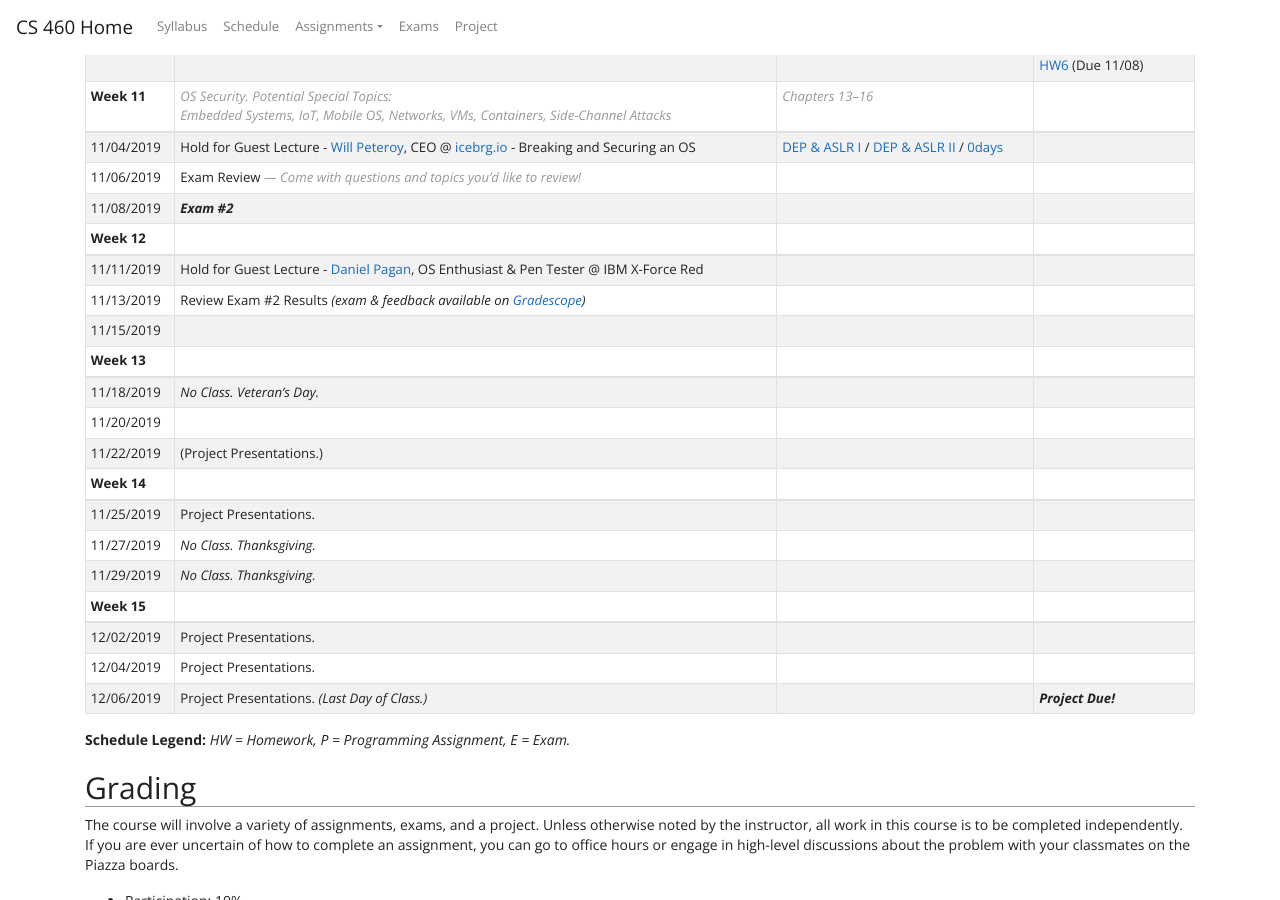
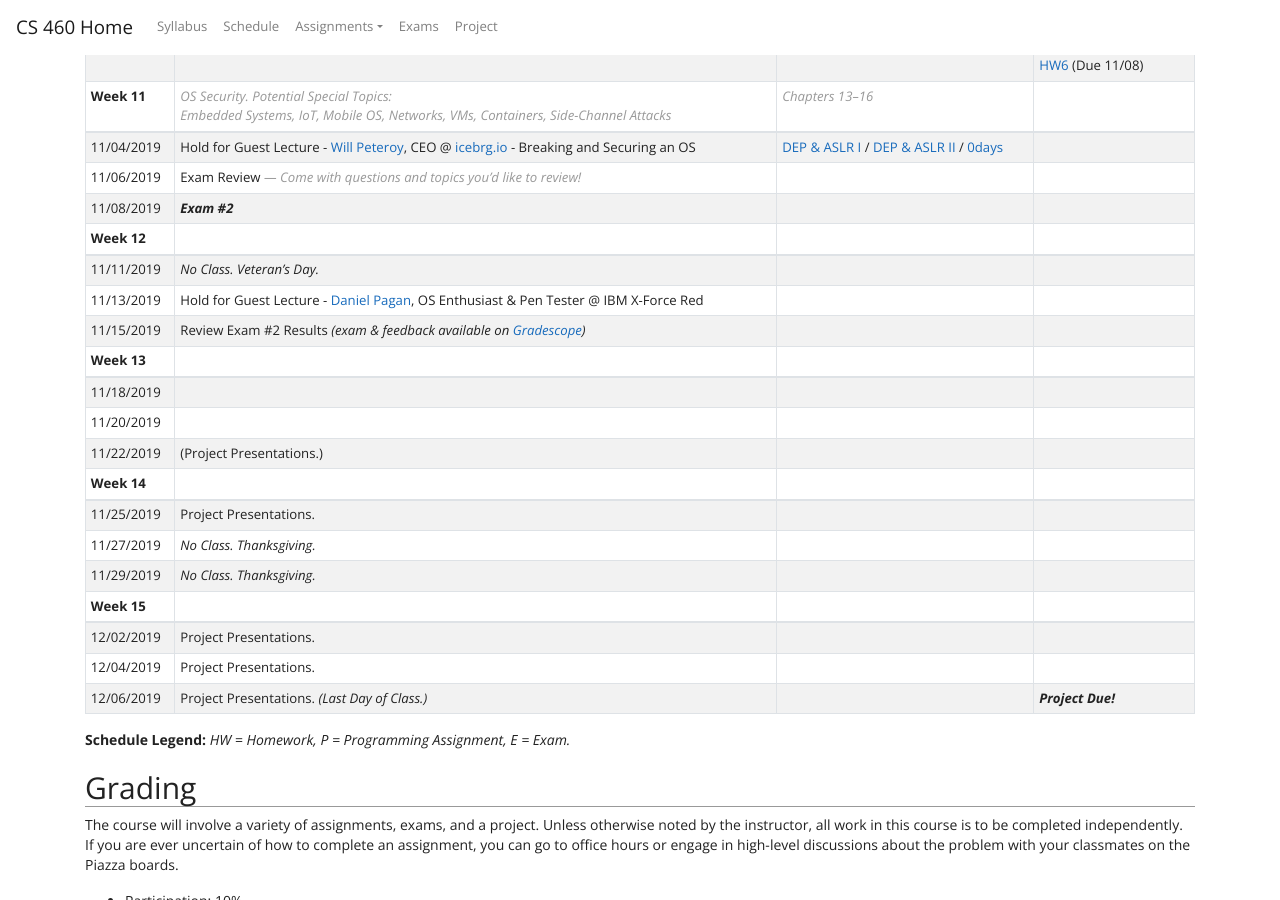
Before and after one commit to traviswpeters/cs460-2019-fall, a Jekyll site: the page built from index.md, in a window 1280 px wide and 900 px high, scrolled down 3318 px. Built offline with Jekyll 4.4.1, drawn with Linux system fonts in a browser that asks for light colours; nearby versions of some CDN libraries.

Commit message:
fix dates

```diff
--- a/index.md
+++ b/index.md
@@ -244,12 +244,12 @@ Other stuff from class: [Makefile]{:.code} [Vagrantfile]{:.code}
 | 11/08/2019    | {% comment %}Exam Review{% endcomment %}***Exam #2***                                                                                                                                  |                                              | {{a3}}
 | **Week 12**   | <span class="note"></span>
 | ------------- | -------------------------------------------------------------------------------------------------------------------------------------------------------------------------------------- | -------------------------------------------- |--------------------------------------------- |
-| 11/11/2019    | Hold for Guest Lecture - [Daniel Pagan](https://www.linkedin.com/in/daniel-pagan-0227b8126), OS Enthusiast & Pen Tester @ IBM X-Force Red                                              |                                              |
-| 11/13/2019    | Review Exam #2 Results *(exam & feedback available on [Gradescope]({{site.data.settings.Gradescope}}))*                                                                                |                                              |
-| 11/15/2019    |
+| 11/11/2019    | *No Class. Veteran's Day.*                                                                                                                                                             |                                              |
+| 11/13/2019    | Hold for Guest Lecture - [Daniel Pagan](https://www.linkedin.com/in/daniel-pagan-0227b8126), OS Enthusiast & Pen Tester @ IBM X-Force Red                                              |                                              |
+| 11/15/2019    | Review Exam #2 Results *(exam & feedback available on [Gradescope]({{site.data.settings.Gradescope}}))*
 | **Week 13**   | <span class="note"></span>
 | ------------- | -------------------------------------------------------------------------------------------------------------------------------------------------------------------------------------- | -------------------------------------------- |--------------------------------------------- |
-| 11/18/2019    | *No Class. Veteran's Day.*                                                                                                                                                             |                                              |
+| 11/18/2019    |                                                                                                                                                                                        |                                              |
 | 11/20/2019    |                                                                                                                                                                                        |                                              |
 | 11/22/2019    | (Project Presentations.)                                                                                                                                                               |                                              |
 | **Week 14**   | <span class="note"></span>
```
